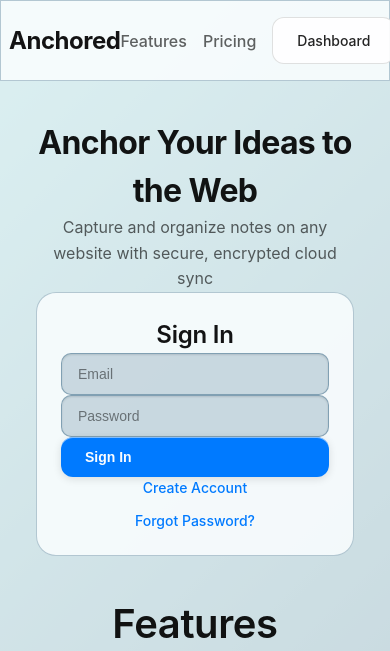
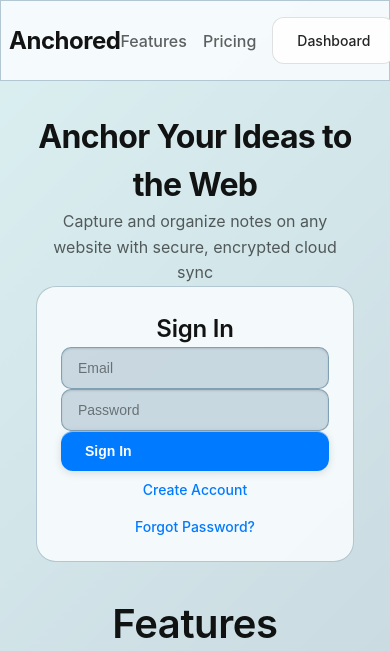
Before and after one commit to g1mliii/URL-Notes, a Jekyll site: the page built from index.html, in a window 390 px wide. Shown: the top 651 px of the page. Built offline with Jekyll 4.4.1, drawn with Linux system fonts in a browser that asks for light colours.

Commit message:
spacing fix mobiel trying again

```diff
--- a/css/components.css
+++ b/css/components.css
@@ -177,6 +177,15 @@
   margin-bottom: 1rem;
 }
 
+/* Auth form specific spacing */
+.auth-form .input-group {
+  margin-bottom: 1.25rem;
+}
+
+.auth-form .input-group:last-of-type {
+  margin-bottom: 1.75rem;
+}
+
 .input-group label {
   display: block;
   margin-bottom: 0.5rem;
@@ -370,7 +379,8 @@
 .auth-links {
   display: flex;
   justify-content: space-between;
-  margin-top: 1rem;
+  margin-top: 1.5rem;
+  padding-top: 0.5rem;
 }
 
 .auth-links a {
@@ -621,6 +631,8 @@
   justify-content: space-between;
   position: relative;
   z-index: 1;
+  margin-top: 1rem;
+  padding-top: 0.75rem;
 }
 
 .search-section {
--- a/css/responsive.css
+++ b/css/responsive.css
@@ -150,15 +150,20 @@
     margin-bottom: 1.5rem;
   }
 
+  /* Add extra spacing between last input and button */
+  .auth-form .input-group:last-of-type {
+    margin-bottom: 2rem;
+  }
+
   .btn-primary {
-    margin-top: 1rem;
+    margin-top: 1.5rem;
     width: 100%;
   }
 
   .auth-links {
-    margin-top: 1.25rem;
+    margin-top: 2rem;
     flex-direction: column;
-    gap: 0.75rem;
+    gap: 1rem;
     text-align: center;
   }
 
@@ -261,8 +266,13 @@
     margin-bottom: 1.5rem;
   }
 
+  /* Add extra spacing between last input and button on tablet */
+  .auth-form .input-group:last-of-type {
+    margin-bottom: 2rem;
+  }
+
   .btn-primary {
-    margin-top: 1rem;
+    margin-top: 1.5rem;
   }
 
   .features-section {
@@ -433,9 +443,9 @@
 
   .header-right {
     justify-content: flex-start;
-    gap: 0.5rem;
+    gap: 0.75rem;
     flex-wrap: wrap;
-    margin-top: 0.75rem;
+    margin-top: 1rem;
   }
 
   .btn-icon {
@@ -502,9 +512,10 @@
 
   .filters-bar {
     flex-direction: column;
-    gap: 1rem;
+    gap: 1.5rem;
     align-items: stretch;
-    margin-top: 1rem;
+    margin-top: 1.5rem;
+    padding-top: 1rem;
   }
 
   .search-section {
@@ -516,6 +527,7 @@
   .filters-section {
     justify-content: stretch;
     width: 100%;
+    gap: 1rem;
   }
 
   .filter-select {
@@ -595,7 +607,7 @@
 
   /* Fix dashboard header buttons on tablet */
   .header-right {
-    gap: 0.625rem;
+    gap: 0.875rem;
   }
 
   .btn-icon {
@@ -616,7 +628,8 @@
   }
 
   .filters-bar {
-    margin-top: 0.75rem;
+    margin-top: 1.25rem;
+    padding-top: 0.75rem;
   }
 
   /* Show logout text on tablet */
```
